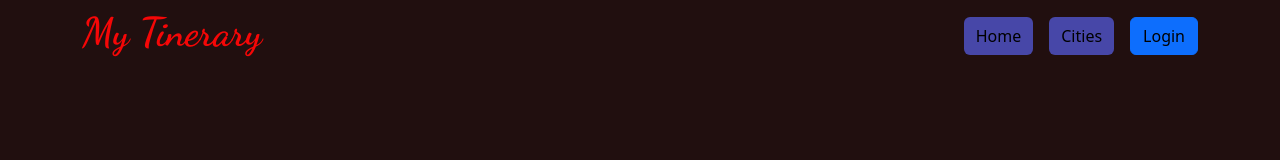
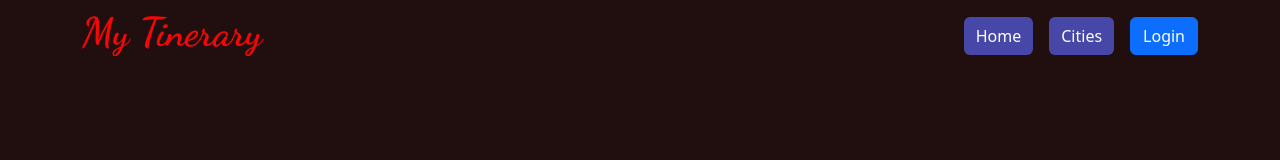
Before and after one commit to juan25258/MyTinerary-DominguezJuanMartin-, a React (Vite) app: page / in a window 1280 px wide. Shown: the top 160 px of the page. Built offline with nearby package versions, Linux system fonts and the light colour scheme.

Commit message:
otras vez.. fin

```diff
--- a/src/componentes/Footer/index.jsx
+++ b/src/componentes/Footer/index.jsx
@@ -4,7 +4,7 @@ import Style from './Style.css'
 
 export default function Footer() {
   return (
-    <footer>
+    <footer className='container-sm'>
         <div className="col-md-4 d-flex align-items-center">
           <a href="/" className="mb-3 me-2 mb-md-0 text-body-secondary text-decoration-none lh-1">
             <svg className="bi" width="30" height="24"><use xlink:href="#bootstrap"></use></svg>
--- a/src/componentes/Header/Style.css
+++ b/src/componentes/Header/Style.css
@@ -14,7 +14,7 @@ button.btn.btn-secondary{
 }
 a{
     text-decoration: none;
-    color: black;
+    color: rgb(255, 255, 255);
 }
 p{
     color:#ff8c00;
```
